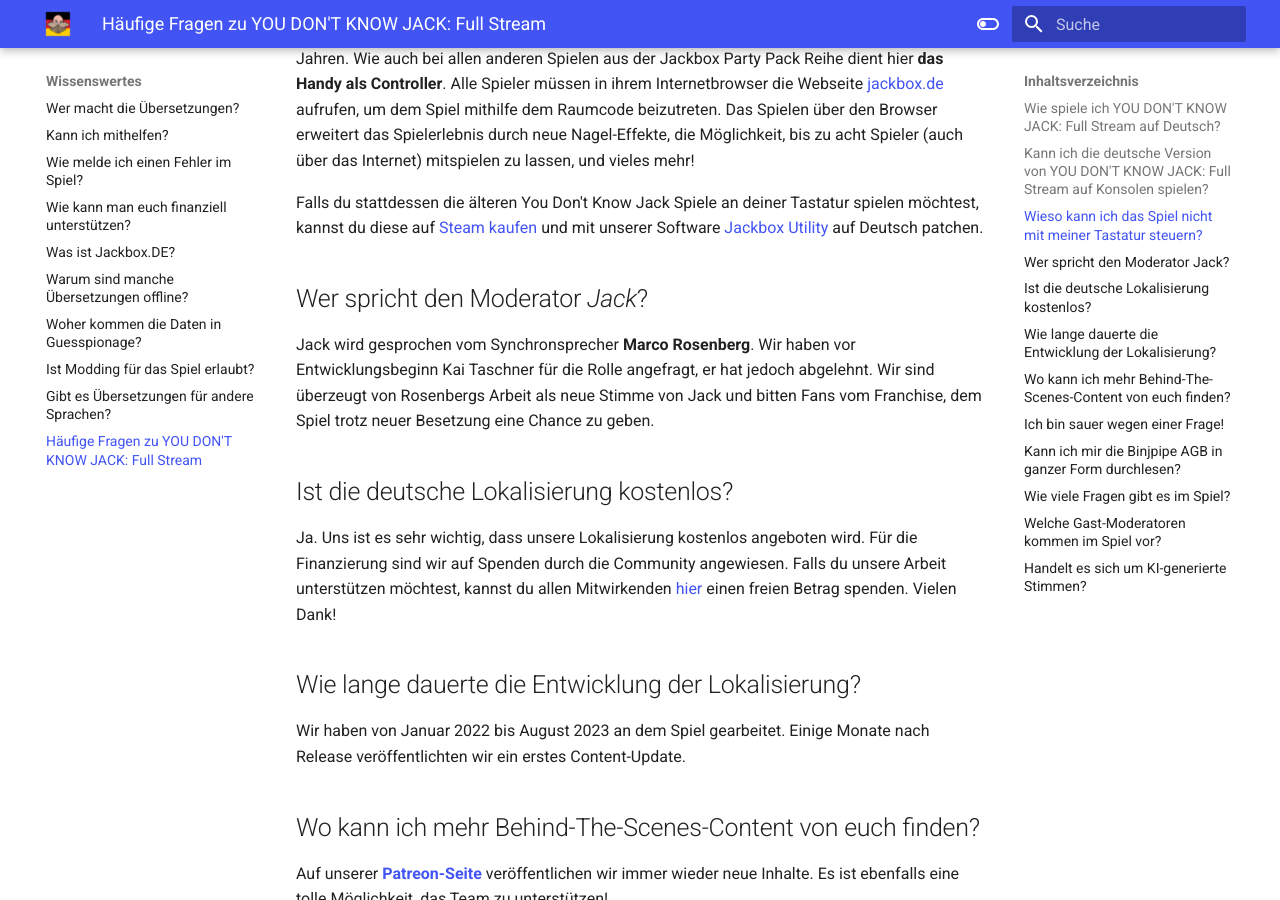
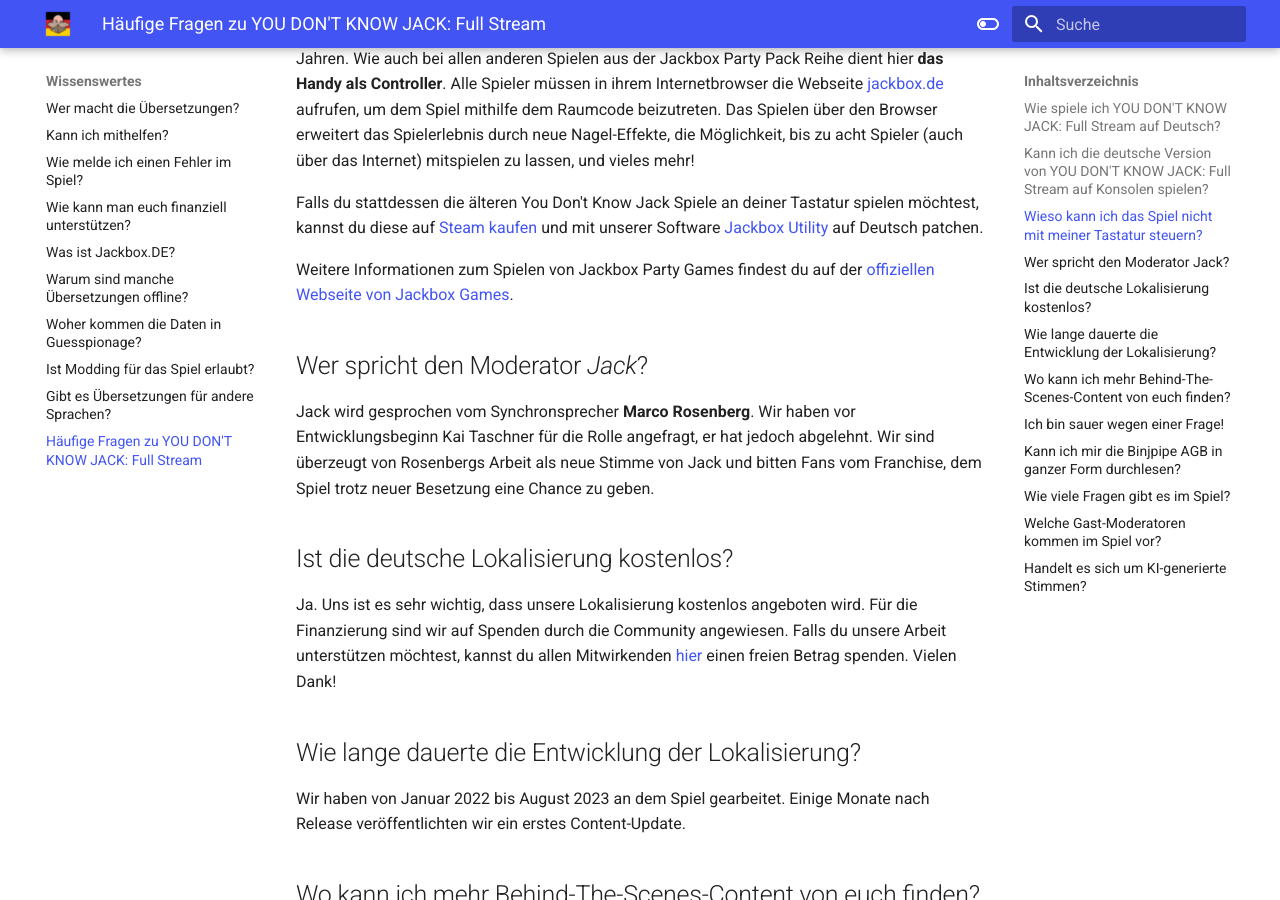
Before and after one commit to Team-Gamechanger/Support-Center, an MkDocs documentation site: the page built from docs/Wissenswertes/YDKJ.md, in a window 1280 px wide and 900 px high, scrolled down 805 px. Built offline with MkDocs 1.6.1 and Material for MkDocs 9.7.7, drawn with Linux system fonts in a browser that asks for light colours.

Commit message:
Update YDKJ.md

```diff
--- a/docs/Wissenswertes/YDKJ.md
+++ b/docs/Wissenswertes/YDKJ.md
@@ -16,6 +16,8 @@
 You Don't Know Jack: Full Stream funktioniert etwas anders als die alten Teile aus den Neunziger Jahren. Wie auch bei allen anderen Spielen aus der Jackbox Party Pack Reihe dient hier **das Handy als Controller**. Alle Spieler müssen in ihrem Internetbrowser die Webseite [jackbox.de](https://www.jackbox.de) aufrufen, um dem Spiel mithilfe dem Raumcode beizutreten. Das Spielen über den Browser erweitert das Spielerlebnis durch neue Nagel-Effekte, die Möglichkeit, bis zu acht Spieler (auch über das Internet) mitspielen zu lassen, und vieles mehr!
 
 Falls du stattdessen die älteren You Don't Know Jack Spiele an deiner Tastatur spielen möchtest, kannst du diese auf [Steam kaufen](https://store.steampowered.com/sub/33692/?l=german) und mit unserer Software [Jackbox Utility](../Installation/JackboxUtility.md) auf Deutsch patchen.
+
+Weitere Informationen zum Spielen von Jackbox Party Games findest du auf der [offiziellen Webseite von Jackbox Games](https://www.jackboxgames.com/how-to-play?locale=de).
 
 ## Wer spricht den Moderator *Jack*?
 Jack wird gesprochen vom Synchronsprecher **Marco Rosenberg**. Wir haben vor Entwicklungsbeginn Kai Taschner für die Rolle angefragt, er hat jedoch abgelehnt. Wir sind überzeugt von Rosenbergs Arbeit als neue Stimme von Jack und bitten Fans vom Franchise, dem Spiel trotz neuer Besetzung eine Chance zu geben.
```
